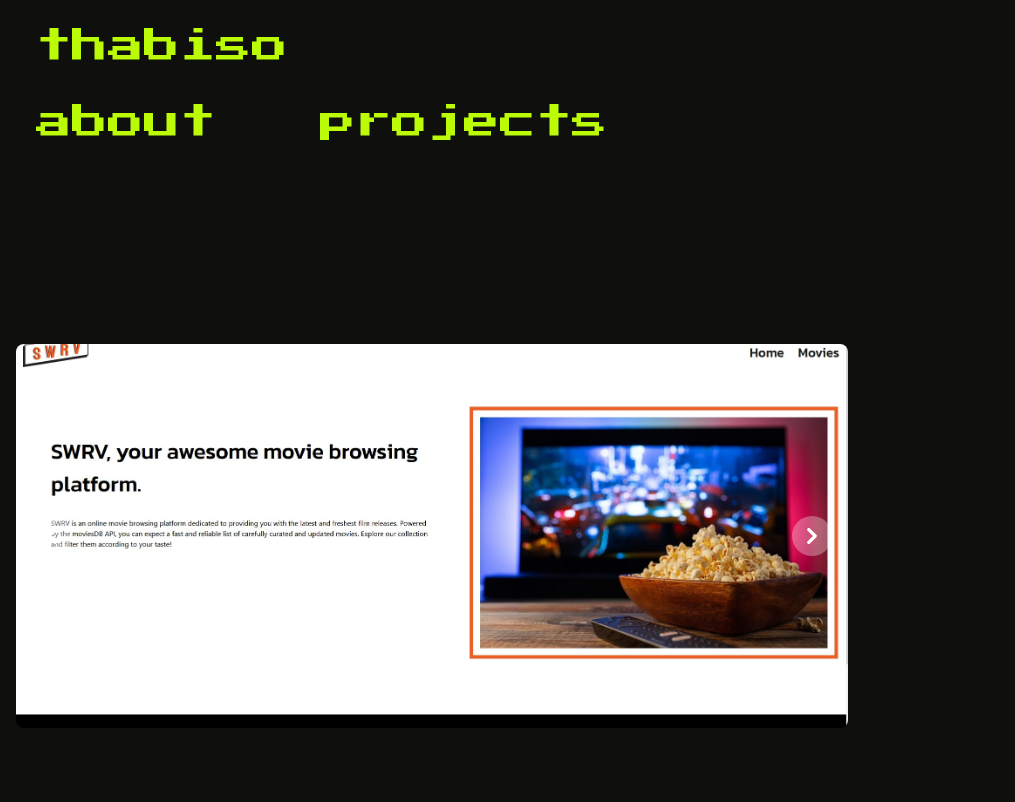
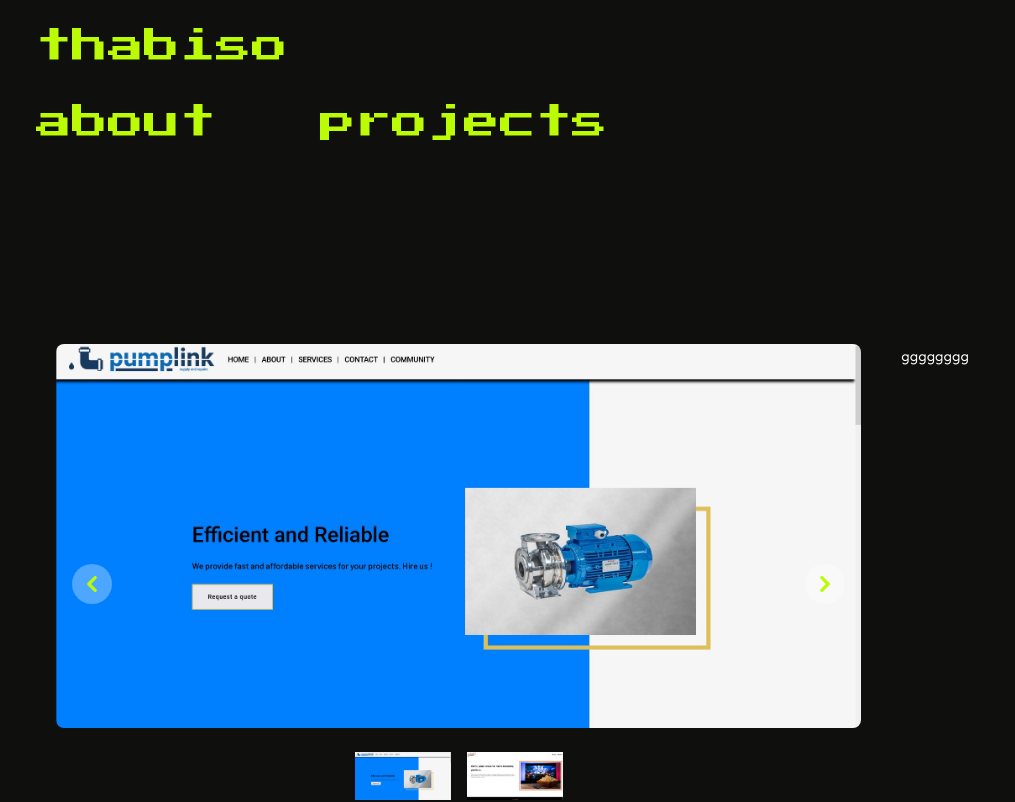
Before and after one commit to thabzzzzz/folio, a Vue app: page /pumplink in a window 1280 px wide. Shown: the top 802 px of the page, without its empty margins (0-1015 px from the left). Built offline with nearby package versions, Linux system fonts and the light colour scheme.

Commit message:
no message

```diff
--- a/src/components/pumplink.vue
+++ b/src/components/pumplink.vue
@@ -21,13 +21,13 @@
             </div>
           </nav>
 
-    <div class="grid grid-cols-6 mt-48">
+    <div class="grid grid-cols-6 mt-48 ml-10">
 
     <div class="col-span-4">
 
 
 
-<div id="default-carousel" class="relative w-full" data-carousel="slide">
+<div id="default-carousel" class="relative w-full" data-carousel="static">
     <!-- Carousel wrapper -->
     <div class="relative h-56 overflow-hidden rounded-lg md:h-96">
          <!-- Item 1 -->
@@ -52,17 +52,21 @@
         </div>
     </div>
     <!-- Slider indicators -->
-    <div class="absolute z-30 flex -translate-x-1/2 bottom-5 left-1/2 space-x-3 rtl:space-x-reverse">
-        <button type="button" class="w-3 h-3 rounded-full" aria-current="true" aria-label="Slide 1" data-carousel-slide-to="0"></button>
-        <button type="button" class="w-3 h-3 rounded-full" aria-current="false" aria-label="Slide 2" data-carousel-slide-to="1"></button>
-        <button type="button" class="w-3 h-3 rounded-full" aria-current="false" aria-label="Slide 3" data-carousel-slide-to="2"></button>
-        <button type="button" class="w-3 h-3 rounded-full" aria-current="false" aria-label="Slide 4" data-carousel-slide-to="3"></button>
-        <button type="button" class="w-3 h-3 rounded-full" aria-current="false" aria-label="Slide 5" data-carousel-slide-to="4"></button>
-    </div>
+    <div class="flex justify-center space-x-4">
+    <!-- Thumbnail for Slide 1 -->
+    <button type="button" class="w-24 h-24  overflow-hidden" data-carousel-slide-to="0">
+      <img src="../assets/images/pumplink.jpg" alt="Thumbnail 1">
+    </button>
+    <!-- Thumbnail for Slide 2 -->
+    <button type="button" class="w-24 h-24 overflow-hidden" data-carousel-slide-to="1">
+      <img src="../assets/images/swrv.jpg" alt="Thumbnail 2">
+    </button>
+    <!-- Add more thumbnails for other slides -->
+  </div>
     <!-- Slider controls -->
     <button type="button" class="absolute top-0 start-0 z-30 flex items-center justify-center h-full px-4 cursor-pointer group focus:outline-none" data-carousel-prev>
         <span class="inline-flex items-center justify-center w-10 h-10 rounded-full bg-white/30 dark:bg-gray-800/30 group-hover:bg-white/50 dark:group-hover:bg-gray-800/60 group-focus:ring-4 group-focus:ring-white dark:group-focus:ring-gray-800/70 group-focus:outline-none">
-            <svg class="w-4 h-4 text-white dark:text-gray-800 rtl:rotate-180" aria-hidden="true" xmlns="http://www.w3.org/2000/svg" fill="none" viewBox="0 0 6 10">
+            <svg class="w-4 h-4 text-mygreen dark:text-gray-800 rtl:rotate-180" aria-hidden="true" xmlns="http://www.w3.org/2000/svg" fill="none" viewBox="0 0 6 10">
                 <path stroke="currentColor" stroke-linecap="round" stroke-linejoin="round" stroke-width="2" d="M5 1 1 5l4 4"/>
             </svg>
             <span class="sr-only">Previous</span>
@@ -70,7 +74,7 @@
     </button>
     <button type="button" class="absolute top-0 end-0 z-30 flex items-center justify-center h-full px-4 cursor-pointer group focus:outline-none" data-carousel-next>
         <span class="inline-flex items-center justify-center w-10 h-10 rounded-full bg-white/30 dark:bg-gray-800/30 group-hover:bg-white/50 dark:group-hover:bg-gray-800/60 group-focus:ring-4 group-focus:ring-white dark:group-focus:ring-gray-800/70 group-focus:outline-none">
-            <svg class="w-4 h-4 text-white dark:text-gray-800 rtl:rotate-180" aria-hidden="true" xmlns="http://www.w3.org/2000/svg" fill="none" viewBox="0 0 6 10">
+            <svg class="w-4 h-4 text-mygreen dark:text-gray-800 rtl:rotate-180" aria-hidden="true" xmlns="http://www.w3.org/2000/svg" fill="none" viewBox="0 0 6 10">
                 <path stroke="currentColor" stroke-linecap="round" stroke-linejoin="round" stroke-width="2" d="m1 9 4-4-4-4"/>
             </svg>
             <span class="sr-only">Next</span>
@@ -83,7 +87,9 @@
 
   </div>
 
-
+  <div class="ml-10">
+    <p>gggggggg</p>
+  </div>
 
 
 
@@ -166,4 +172,10 @@ onMounted(() => {
   width: 100%;
   margin-bottom: 20px;
 }
+
+#default-carousel button {
+    /* Remove the background color */
+    background-color: transparent;
+}
+
 </style>
```
